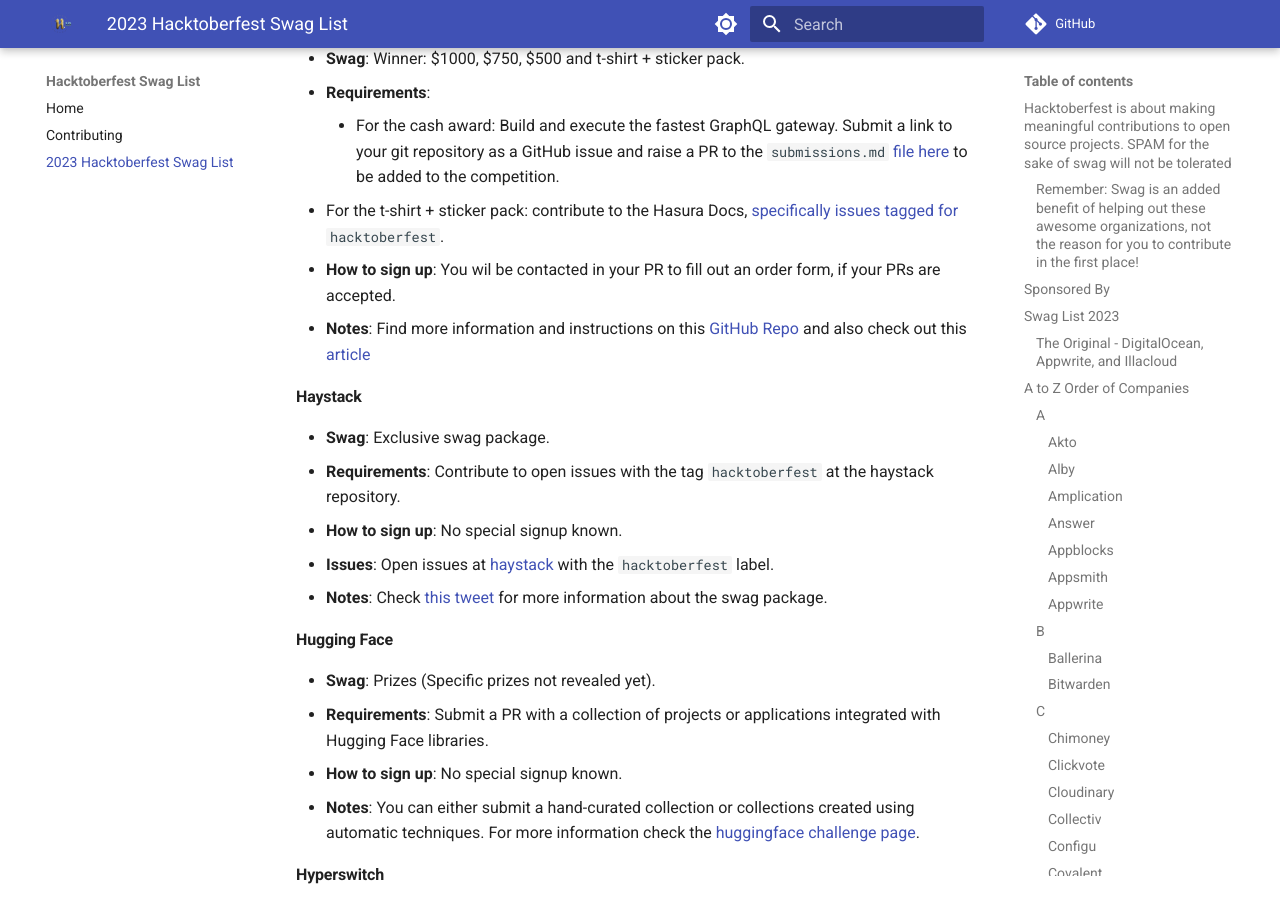
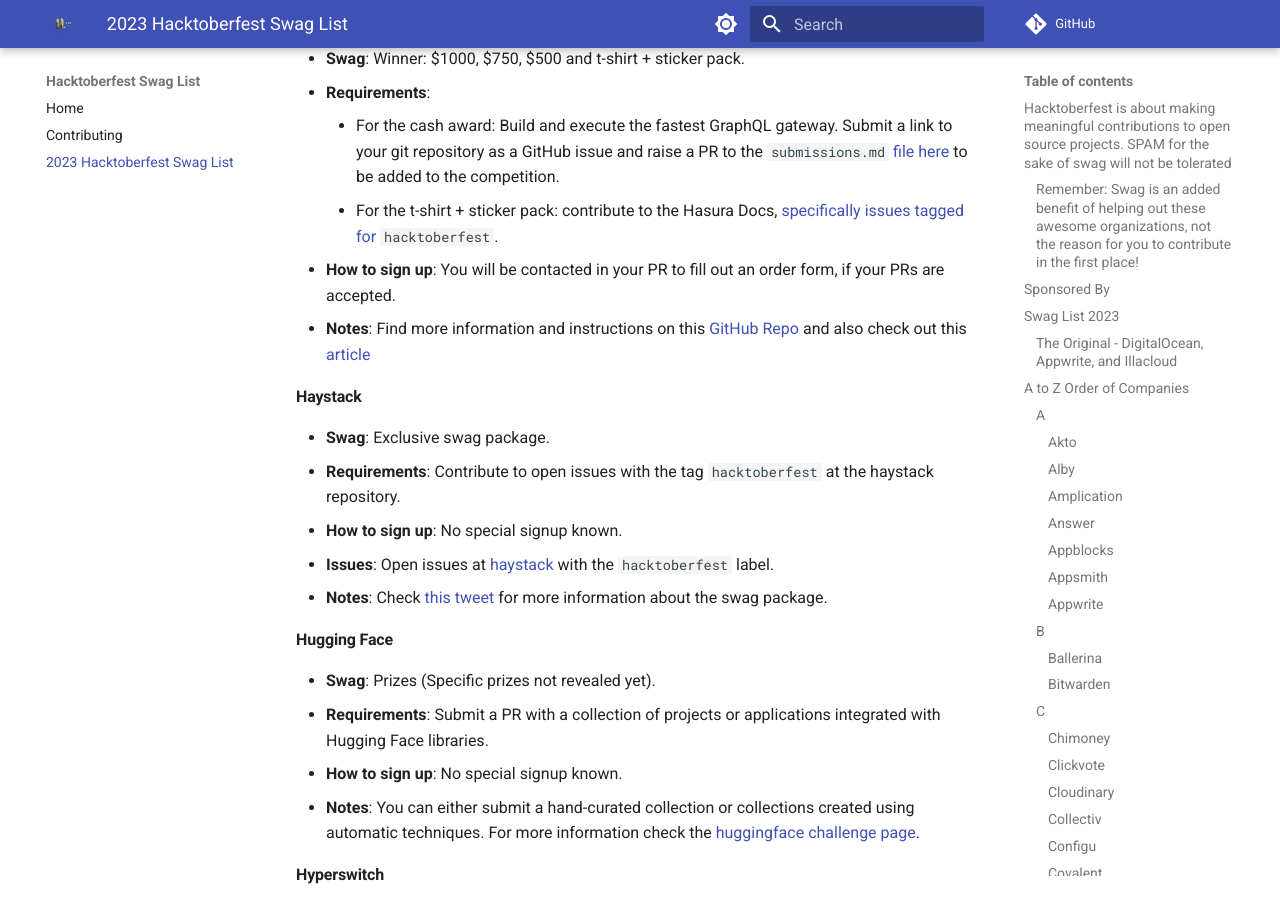
Before and after one commit to crweiner/hacktoberfest-swag-list, an MkDocs documentation site: the page built from docs/list.md, in a window 1280 px wide and 900 px high, scrolled down 9514 px. Built offline with MkDocs 1.6.1 and Material for MkDocs 9.7.7, drawn with Linux system fonts in a browser that asks for light colours; plug-ins that fetch from the network failed and are left out; comment, search, counter and statistics services are not loaded; some of the changed text lies outside the part shown.

Commit message:
Small corrections

```diff
--- a/docs/list.md
+++ b/docs/list.md
@@ -308,8 +308,8 @@
 - **Swag**: Winner: $1000, $750, $500 and t-shirt + sticker pack.
 - **Requirements**:
     - For the cash award: Build and execute the fastest GraphQL gateway. Submit a link to your git repository as a GitHub issue and raise a PR to the `submissions.md` [file here](https://github.com/hasura/supergraph-top-n-challenge/blob/master/submissions.md) to be added to the competition.
-  - For the t-shirt + sticker pack: contribute to the Hasura Docs, [specifically issues tagged for](https://github.com/hasura/graphql-engine/issues?q=is%3Aissue+is%3Aopen+label%3Ahacktoberfest+)  `hacktoberfest`.
-- **How to sign up**: You wil be contacted in your PR to fill out an order form, if your PRs are accepted.
+    - For the t-shirt + sticker pack: contribute to the Hasura Docs, [specifically issues tagged for](https://github.com/hasura/graphql-engine/issues?q=is%3Aissue+is%3Aopen+label%3Ahacktoberfest+)  `hacktoberfest`.
+- **How to sign up**: You will be contacted in your PR to fill out an order form, if your PRs are accepted.
 - **Notes**: Find more information and instructions on this [GitHub Repo](https://github.com/hasura/supergraph-top-n-challenge/blob/master/README.md) and also check out this [article](https://hasura.io/blog/the-hasura-hacktoberfest-fiesta-build-a-supergraph-and-win-1000/)
 
 #### **Haystack**
```
Also changed, not shown: other parts of docs/list.md (+1 -1 lines).
